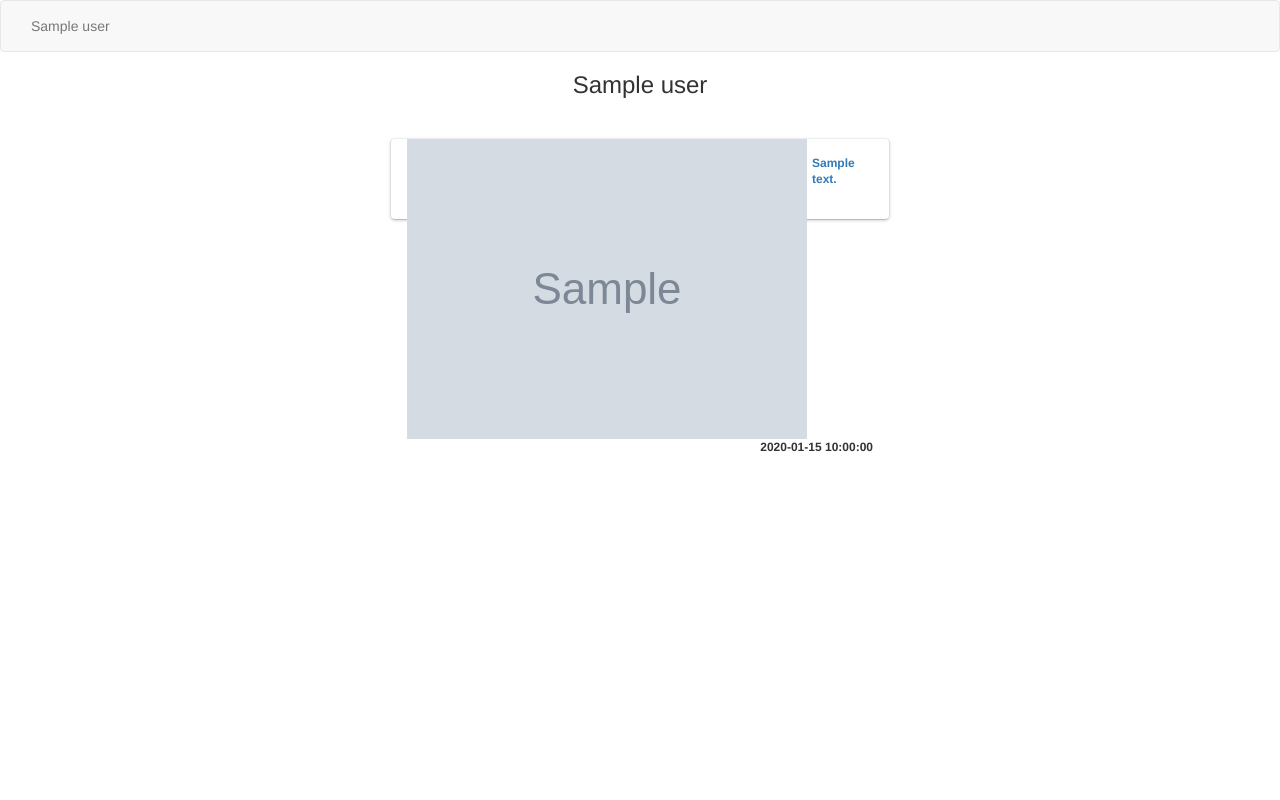
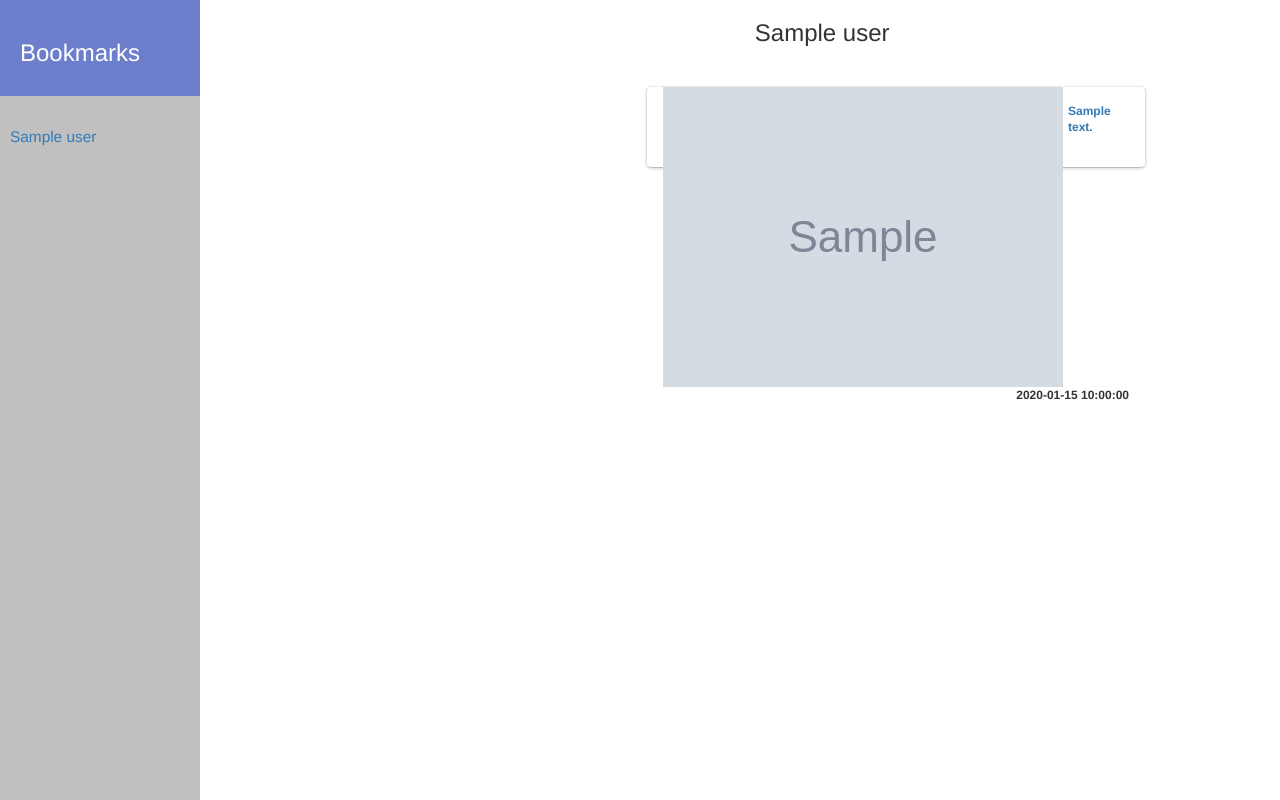
Before and after one commit to paolo215/MyPersonalTwitterFeed, a Flask app: template templates/profile/index.html in a window 1280 px wide. Run offline with Flask 2, Linux system fonts and the light colour scheme; the template is opened without the code that fills it: most values are stand-ins (such as "Sample title", 1, 10 or a date in 2020); grey boxes marked "Sample" are stand-in pictures; some libraries are stand-ins or nearby versions.

Commit message:
Worked on improving menu

```diff
--- a/static/main.css
+++ b/static/main.css
@@ -1,5 +1,7 @@
+/* Twitter feed */
+
 .user {
-    width: 100%;
+    width: 80%;
     text-align: center;
 
 }
@@ -27,11 +29,66 @@
 }
 
 .user_feed {
-    margin: auto;
-    width: 50%;
+    margin: 0 auto;
+    width: 60%;
+    right: 0;
+    position: absolute;
+    display: inline-block;
 }
 
 .tweet_img {
     float: left;
     margin-right: 5px;
 }
+
+/* End twitter feed */
+
+.wrapper {
+    display: flex;
+    align-items: stretch;
+}
+
+#test {
+    background-color: red;
+
+}
+
+#sidebar {
+    width: 200px;
+    height: 100%;
+    background: #C0C0C0;
+    color: #fff;
+    transition: all 0.3s;
+    display: inline-block;
+    position: fixed;
+
+}
+
+a {
+    text-decoration: none;
+}
+
+#sidebar .sidebar-header {
+    padding: 20px;
+    background: #6d7fcc;
+}
+
+#sidebar ul.components {
+    padding: 20px 0;
+    border-bottom: 1px solid #477748b;
+}
+
+#sidebar ul p {
+    color: #fff;
+    padding: 10px;
+}
+
+#sidebar ul li a {
+    padding: 10px;
+    font-size: 1.1em;
+    display: block;
+}
+
+#sidebar ul li a:hover {
+    color: #7386D5;
+}
--- a/templates/base.html
+++ b/templates/base.html
@@ -1,3 +1,4 @@
+<head>
 <link rel="stylesheet" type="text/css" href="/static/main.css">
 <link rel="stylesheet" type="text/css" href="/static/bower_components/bootstrap/dist/css/bootstrap.min.css">
-<link rel="stylesheet" type="text/css" href="/static/bower_components/bootstrap/dist/css/bootstrap-responsive.css">
+</head>
--- a/templates/menu.html
+++ b/templates/menu.html
@@ -1,3 +1,4 @@
+<!--
 <nav class="navbar navbar-default">
     <div class="container-fluid">
         <ul class="nav navbar-nav">
@@ -7,3 +8,20 @@
         </ul>
     </div>
 </nav>
+
+-->
+
+<!-- https://bootstrapious.com/p/bootstrap-sidebar -->
+
+<nav id="sidebar">
+    <div class="sidebar-header">
+        <h3>Bookmarks</h3>
+    </div>
+
+    <! -- Links -->
+    <ul class="list-unstyled components">
+        {% for user in follow_users %}
+            <li><a href="/profile/{{user}}">{{user}}</a></li>
+        {% endfor %}
+    </ul>
+</nav>
--- a/templates/profile/index.html
+++ b/templates/profile/index.html
@@ -3,10 +3,10 @@
 
 {% if timelines %}
     {% for user in timelines %}
-        <div class="user">
-            <h3>{{user}}</h3>
-        </div>
         <div class="user_feed container-fluid">
+            <div class="user">
+                <h3>{{user}}</h3>
+            </div>
             <br>
             {% for tweet in timelines[user] %}
                 <div class="tweet">
```
